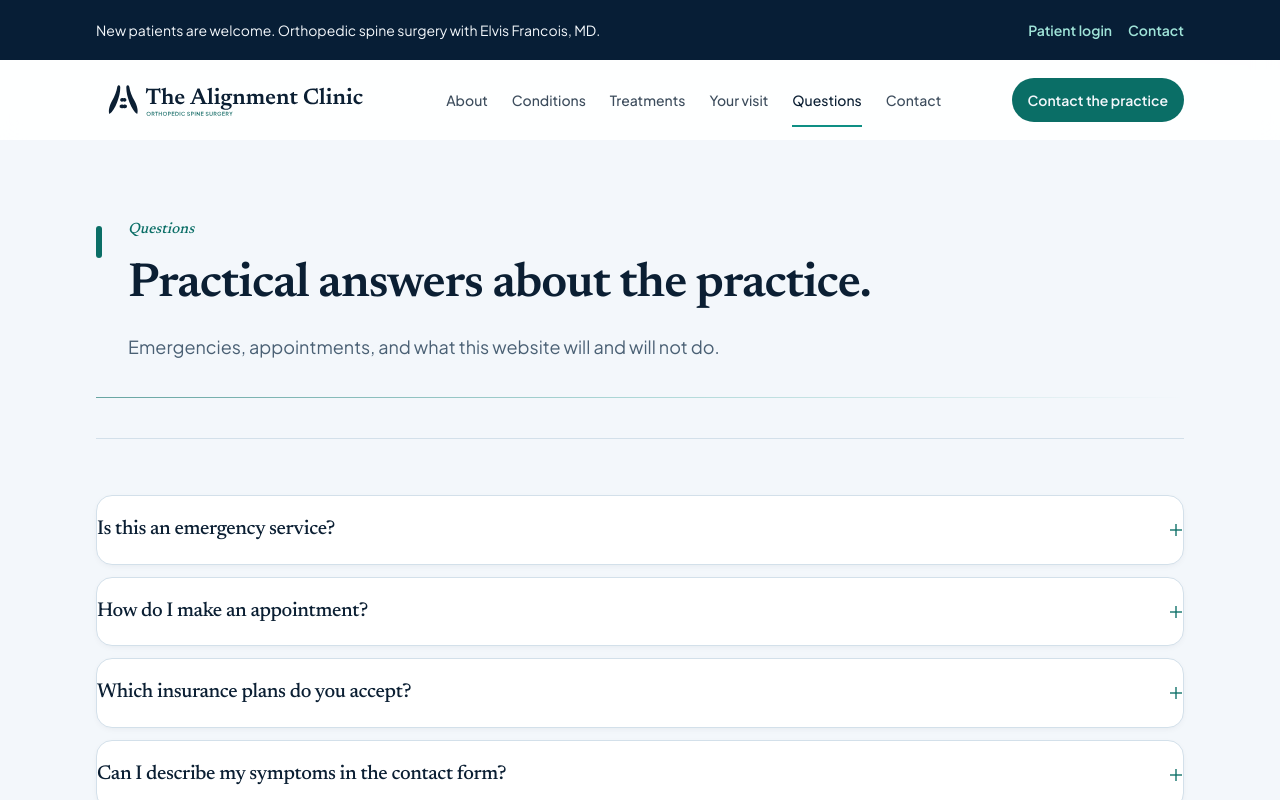
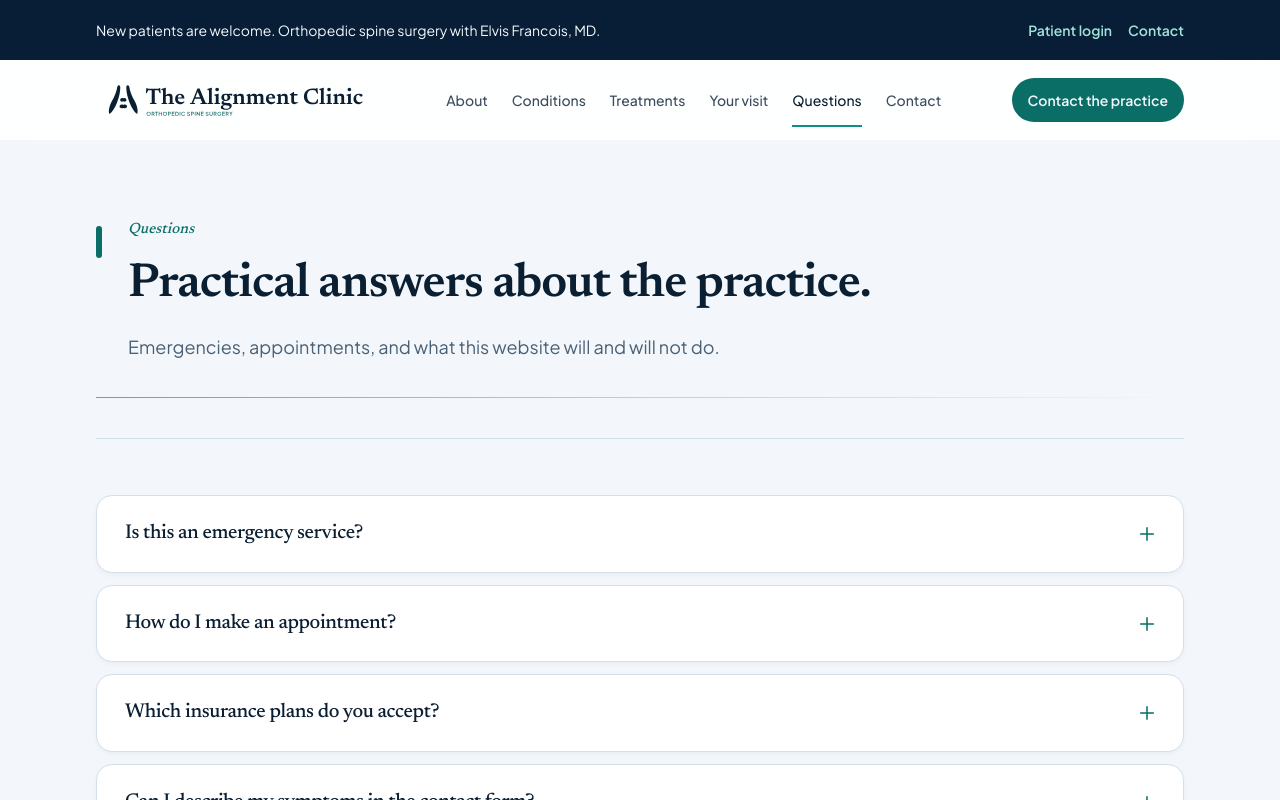
Before and after one commit to AntimatterIDE/elvis-practice, a Next.js app: page /questions in a window 1280 px wide. Shown: the top 800 px of the page. Built offline with nearby package versions, Linux system fonts and the light colour scheme.

Commit message:
antimatter: checkpoint ch_muwznnt9_1

```diff
--- a/components/ui/accordion.tsx
+++ b/components/ui/accordion.tsx
@@ -23,13 +23,13 @@ export function AccordionTrigger({
       <h2 className="flex">
         <AccordionPrimitive.Trigger
           className={cn(
-            "group flex min-h-11 flex-1 items-center justify-between gap-4 py-5 text-left font-display text-xl font-medium leading-snug text-ink transition hover:text-oxide-deep",
+            "group flex min-h-12 flex-1 items-center justify-between gap-4 px-7 py-6 text-left font-display text-xl font-medium leading-snug text-ink transition hover:text-oxide-deep",
             className,
           )}
           {...props}
         >
           {children}
-          <IconPlus className="size-3.5 shrink-0 text-oxide-deep" />
+          <IconPlus className="size-4 shrink-0 text-oxide-deep" />
         </AccordionPrimitive.Trigger>
       </h2>
     </AccordionPrimitive.Header>
```
